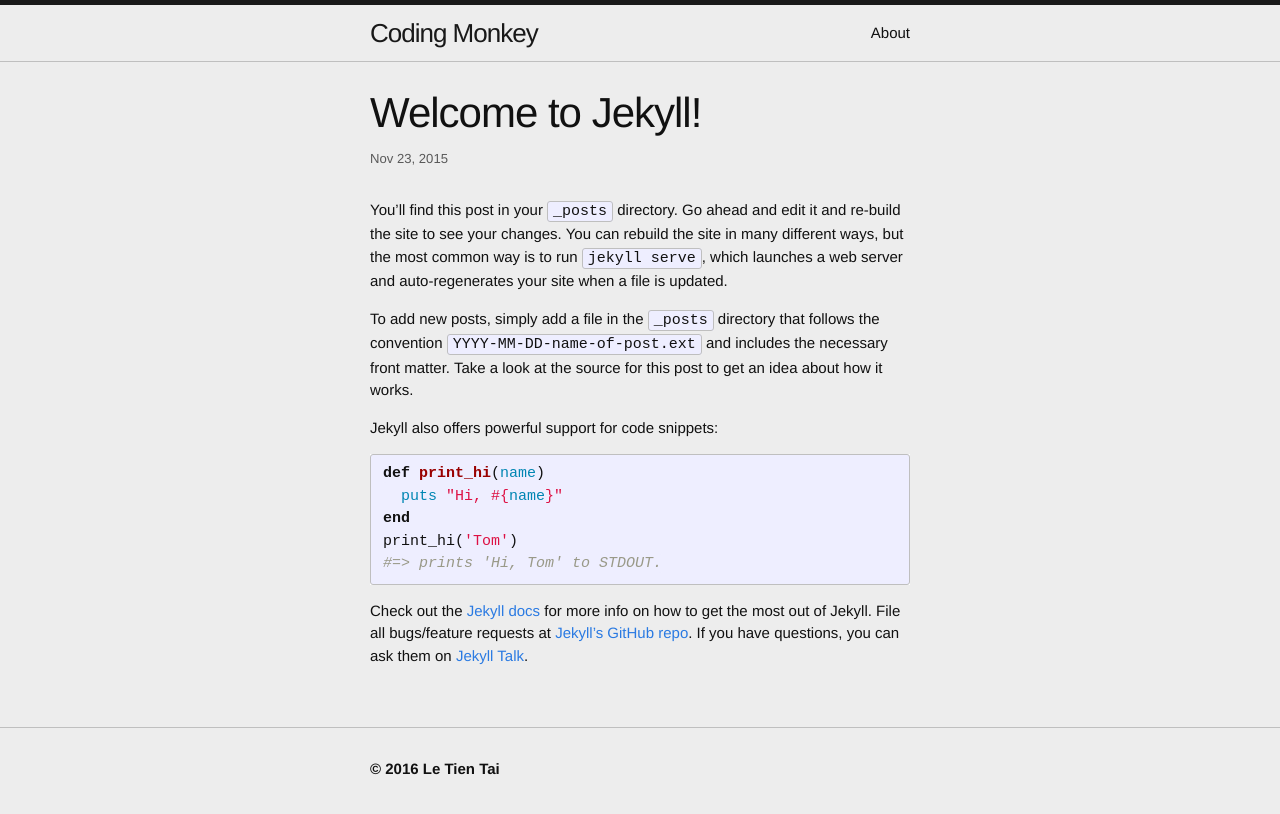
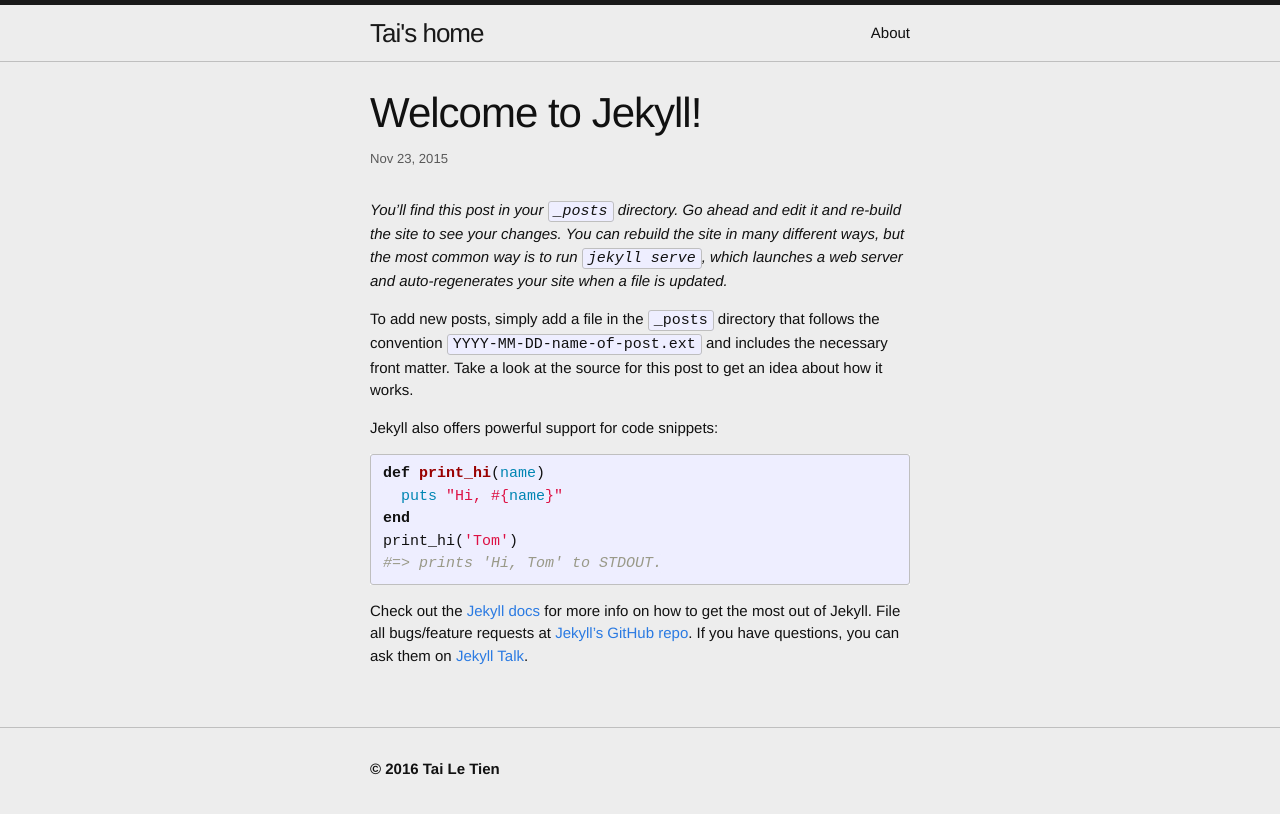
Before and after one commit to letientai299/letientai299.github.io, a Jekyll site: the page built from _posts/2015-11-24-welcome-to-jekyll.markdown, in a window 1280 px wide. Shown: the top 814 px of the page. Built offline with Jekyll 4.4.1, drawn with Linux system fonts in a browser that asks for light colours; comment, search, counter and statistics services are not loaded.

Commit message:
Change something

```diff
--- a/_config.yml
+++ b/_config.yml
@@ -6,12 +6,12 @@
 # 'jekyll serve'. If you change this file, please restart the server process.
 
 # Site settings
-title: Coding Monkey
-author: "Le Tien Tai"
+title: Tai's home
+author: "Tai Le Tien"
 description: > # this means to ignore newlines until "baseurl:"
-  Le Tien Tai's blog.
+  Tai's home page.
 baseurl: ""   # the subpath of your site, e.g. /blog
-url: "http://letientai299.github.io" # the base hostname & protocol for your site
+url: "https://letientai299.github.io" # the base hostname & protocol for your site
 
   # Build settings
 markdown: kramdown
--- a/_layouts/post.html
+++ b/_layouts/post.html
@@ -5,7 +5,21 @@
 
     <header class="post-header">
         <h1 class="post-title" itemprop="name headline">{{ page.title }}</h1>
-    <p class="post-meta"><time datetime="{{ page.date | date_to_xmlschema }}" itemprop="datePublished">{{ page.date | date: "%b %-d, %Y" }}</time>{% if page.author %} • <span itemprop="author" itemscope itemtype="http://schema.org/Person"><span itemprop="name">{{ page.author }}</span></span>{% endif %}</p>
+        <p class="post-meta">
+        <time datetime="{{ page.date | date_to_xmlschema }}" itemprop="datePublished">
+            {{ page.date | date: "%b %-d, %Y" }}
+        </time>
+
+        {% if page.author %}
+        <span itemprop="author" itemscope
+              itemtype="http://schema.org/Person">
+            <span itemprop="name">
+                {{ page.author }}
+            </span>
+        </span>
+        {% endif %}
+
+        </p>
     </header>
 
     <div class="post-content" itemprop="articleBody">
--- a/_posts/2015-11-24-welcome-to-jekyll.markdown
+++ b/_posts/2015-11-24-welcome-to-jekyll.markdown
@@ -1,10 +1,11 @@
 ---
 layout: post
-title:  "Welcome to Jekyll!"
-date:   2015-11-24 00:51:22 +0700
+title: Welcome to Jekyll!
+date:  2015-11-24 00:51:22 +0700
 categories: jekyll update
 ---
-You’ll find this post in your `_posts` directory. Go ahead and edit it and re-build the site to see your changes. You can rebuild the site in many different ways, but the most common way is to run `jekyll serve`, which launches a web server and auto-regenerates your site when a file is updated.
+
+_You’ll find this post in your `_posts` directory. Go ahead and edit it and re-build the site to see your changes. You can rebuild the site in many different ways, but the most common way is to run `jekyll serve`, which launches a web server and auto-regenerates your site when a file is updated._
 
 To add new posts, simply add a file in the `_posts` directory that follows the convention `YYYY-MM-DD-name-of-post.ext` and includes the necessary front matter. Take a look at the source for this post to get an idea about how it works.
 
--- a/index.html
+++ b/index.html
@@ -10,10 +10,10 @@
         {% for post in site.posts %}
         <li>
             <span class="post-meta">{{ post.date | date: "%b %-d, %Y" }}</span>
-
             <h2>
                 <a class="post-link" href="{{ post.url | prepend: site.baseurl }}">{{ post.title }}</a>
             </h2>
+            {{ post.excerpt }}
         </li>
         {% endfor %}
     </ul>
```
Also changed, not shown: about.md (+3 -1 lines). Lines whose indentation alone changed are shown as unchanged.
